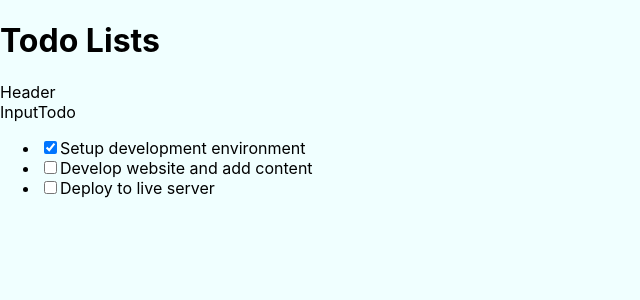
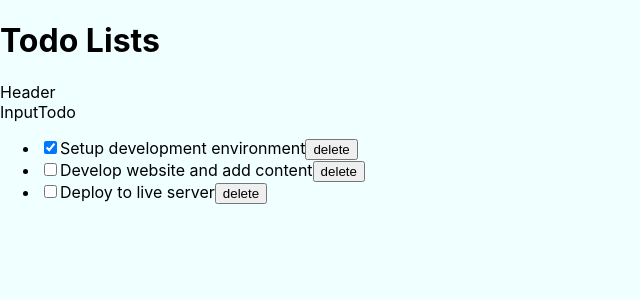
Before and after one commit to efoosag/react-todo-app, a React (Create React App) app: page / in a window 1280 px wide. Shown: the top 300 px of the page, without its empty margins (0-640 px from the left). Built offline with nearby package versions, Linux system fonts and the light colour scheme.

Commit message:
add delete functionality

```diff
--- a/src/components/TodoItem.js
+++ b/src/components/TodoItem.js
@@ -1,6 +1,6 @@
 import React from 'react';
 
-function TodoItem({ itemTodo, handleChange }) {
+function TodoItem({ itemTodo, handleChange, deleteTodo }) {
   return (
 
     <li>
@@ -10,6 +10,7 @@ function TodoItem({ itemTodo, handleChange }) {
         onChange={() => handleChange(itemTodo.id)}
       />
       {itemTodo.title}
+      <button type="button" onClick={() => deleteTodo(itemTodo.id)}>delete</button>
     </li>
   );
 }
--- a/src/components/TodosList.js
+++ b/src/components/TodosList.js
@@ -1,11 +1,16 @@
 import React from 'react';
 import TodoItem from './TodoItem';
 
-function TodosList({ todosProps, handleChange }) {
+function TodosList({ todosProps, handleChange, deleteTodo }) {
   return (
     <ul>
       {todosProps.map((todo) => (
-        <TodoItem key={todo.id} itemTodo={todo} handleChange={handleChange} />
+        <TodoItem
+          key={todo.id}
+          itemTodo={todo}
+          handleChange={handleChange}
+          deleteTodo={deleteTodo}
+        />
       ))}
 
     </ul>
--- a/src/components/TodosLogic.js
+++ b/src/components/TodosLogic.js
@@ -33,10 +33,16 @@ function TodosLogic() {
     }));
   };
 
+  const deleteTodo = (id) => {
+    setTodos([
+      ...todos.filter((todo) => todo.id !== id),
+    ]);
+  };
+
   return (
     <div>
       <InputTodo />
-      <TodosList todosProps={todos} handleChange={handleChange} />
+      <TodosList todosProps={todos} handleChange={handleChange} deleteTodo={deleteTodo} />
     </div>
   );
 }
```
